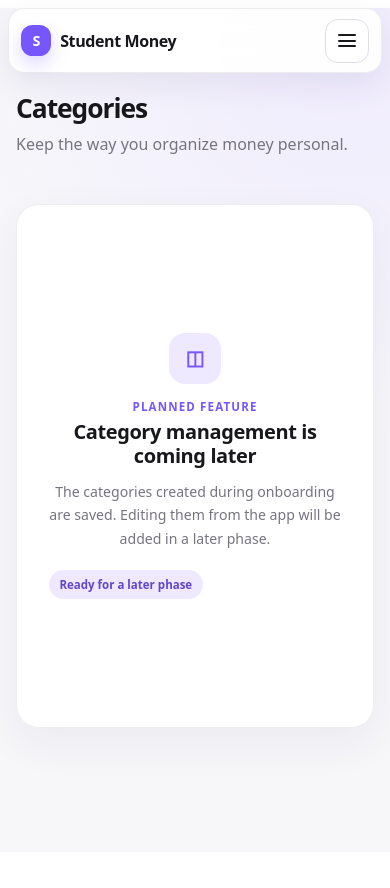
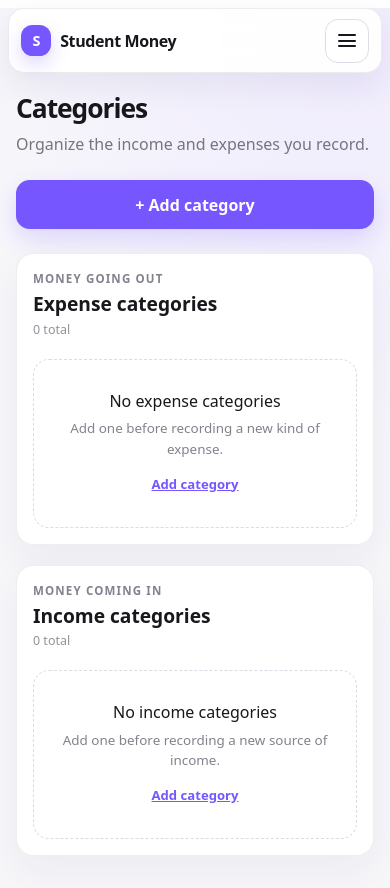
Before and after one commit to DragonsGames/student-money-app, a Flask app: page /categories in a window 390 px wide. Before the commit the page ends 752 px from the top, so only its background shows below. Run offline with Flask 3, Linux system fonts and the light colour scheme; a user stored in the database is signed in; tables that the repository leaves empty hold one stand-in row (values such as "Sample post").

Commit message:
Add category management

```diff
--- a/app.py
+++ b/app.py
@@ -35,6 +35,7 @@ def create_app():
     # Import blueprints here to avoid circular imports
     from routes.application import application_bp
     from routes.auth import auth_bp
+    from routes.categories import categories_bp
     from routes.dashboard import dashboard_bp
     from routes.onboarding import onboarding_bp
     from routes.public import public_bp
@@ -46,6 +47,7 @@ def create_app():
     app.register_blueprint(dashboard_bp)
     app.register_blueprint(application_bp)
     app.register_blueprint(transactions_bp)
+    app.register_blueprint(categories_bp)
 
     return app
 
--- a/forms.py
+++ b/forms.py
@@ -26,6 +26,7 @@ from wtforms.validators import (
     Length,
     NumberRange,
     Optional,
+    Regexp,
     ValidationError,
 )
 
@@ -185,7 +186,7 @@ class OnboardingBalanceForm(FlaskForm):
         ]
     )
     submit = SubmitField("Continue")
-class CategoryForm(Form):
+class OnboardingCategoryForm(Form):
     name = StringField(
         "Category name",
         validators=[DataRequired(), Length(max=100)]
@@ -208,11 +209,57 @@ class CategoryForm(Form):
 
 class OnboardingCategoriesForm(FlaskForm):
     categories = FieldList(
-        FormField(CategoryForm),
+        FormField(OnboardingCategoryForm),
         min_entries=1
     )
 
     submit = SubmitField("Finish setup")
+
+
+# AI assistance: OpenAI Codex helped draft the category-management form and
+# safe color validation; reviewed and adapted by the project author.
+class CategoryForm(FlaskForm):
+    name = StringField(
+        "Category name",
+        validators=[
+            DataRequired(message="Enter a category name."),
+            Length(max=100),
+        ]
+    )
+
+    category_type = SelectField(
+        "Category type",
+        choices=[
+            ("expense", "Expense"),
+            ("income", "Income"),
+        ],
+        validators=[DataRequired()]
+    )
+
+    icon = StringField(
+        "Icon",
+        validators=[Optional(), Length(max=50)]
+    )
+
+    color = StringField(
+        "Color",
+        validators=[
+            Optional(),
+            Length(max=20),
+            Regexp(
+                r"\A#[0-9A-Fa-f]{6}\Z",
+                message="Use a six-digit hex color such as #7657ff."
+            ),
+        ]
+    )
+
+    submit = SubmitField("Save category")
+
+
+class DeleteCategoryForm(FlaskForm):
+    submit = SubmitField("Delete category")
+
+
 class LogoutForm(FlaskForm):
     submit = SubmitField("Log out")
 
--- a/routes/application.py
+++ b/routes/application.py
@@ -29,16 +29,6 @@ PLACEHOLDER_PAGES = {
             "This space will support savings plans in a future phase."
         ),
         "symbol": "◇",
-    },
-    "categories": {
-        "title": "Categories",
-        "subtitle": "Keep the way you organize money personal.",
-        "empty_title": "Category management is coming later",
-        "description": (
-            "The categories created during onboarding are saved. Editing "
-            "them from the app will be added in a later phase."
-        ),
-        "symbol": "◫",
     },
     "history": {
         "title": "History",
--- /dev/null
+++ b/routes/categories.py
@@ -0,0 +1,220 @@
+import re
+
+from flask import Blueprint, abort, flash, redirect, render_template, url_for
+from flask_login import current_user, login_required
+from sqlalchemy import exists
+
+from extensions import db
+from forms import CategoryForm, DeleteCategoryForm, LogoutForm
+from models import Category, Transaction
+from routes.guards import onboarding_complete_required
+
+
+categories_bp = Blueprint("categories", __name__)
+HEX_COLOR_PATTERN = re.compile(r"\A#[0-9A-Fa-f]{6}\Z")
+
+
+def _owned_category(category_id):
+    statement = db.select(Category).where(
+        Category.id == category_id,
+        Category.user_id == current_user.id,
+    )
+    return db.session.execute(statement).scalar_one_or_none()
+
+
+def _duplicate_category(name, category_type, excluded_id=None):
+    statement = db.select(Category).where(
+        Category.user_id == current_user.id,
+        Category.name == name,
+        Category.category_type == category_type,
+    )
+
+    if excluded_id is not None:
+        statement = statement.where(Category.id != excluded_id)
+
+    statement = statement.limit(1)
+    return db.session.execute(statement).scalar_one_or_none()
+
+
+def _category_is_used(category_id):
+    statement = db.select(
+        exists().where(Transaction.category_id == category_id)
+    )
+    return db.session.execute(statement).scalar_one()
+
+
+def _clean_optional(value):
+    value = (value or "").strip()
+    return value or None
+
+
+def _display_color(category):
+    if category.color and HEX_COLOR_PATTERN.fullmatch(category.color):
+        return category.color
+
+    if category.category_type == "expense":
+        return "#a34b57"
+
+    return "#287956"
+
+
+def _render_category_form(form, mode, category=None):
+    return render_template(
+        "category_form.html",
+        form=form,
+        mode=mode,
+        category=category,
+        logout_form=LogoutForm(),
+    )
+
+
+# AI assistance: OpenAI Codex helped draft this category CRUD flow, duplicate
+# checks, and ownership/delete protection; reviewed and adapted by the author.
+@categories_bp.route("/categories")
+@login_required
+@onboarding_complete_required
+def categories():
+    category_statement = (
+        db.select(Category)
+        .where(Category.user_id == current_user.id)
+        .order_by(Category.name)
+    )
+    user_categories = db.session.execute(
+        category_statement
+    ).scalars().all()
+
+    used_statement = (
+        db.select(Transaction.category_id)
+        .join(Category, Transaction.category_id == Category.id)
+        .where(Category.user_id == current_user.id)
+        .distinct()
+    )
+    used_category_ids = set(
+        db.session.execute(used_statement).scalars().all()
+    )
+
+    return render_template(
+        "categories.html",
+        expense_categories=[
+            category
+            for category in user_categories
+            if category.category_type == "expense"
+        ],
+        income_categories=[
+            category
+            for category in user_categories
+            if category.category_type == "income"
+        ],
+        used_category_ids=used_category_ids,
+        category_colors={
+            category.id: _display_color(category)
+            for category in user_categories
+        },
+        delete_form=DeleteCategoryForm(),
+        logout_form=LogoutForm(),
+    )
+
+
+@categories_bp.route("/categories/add", methods=["GET", "POST"])
+@login_required
+@onboarding_complete_required
+def add_category():
+    form = CategoryForm()
+    form.submit.label.text = "Add category"
+
+    if form.validate_on_submit():
+        name = form.name.data.strip()
+
+        if _duplicate_category(name, form.category_type.data):
+            form.name.errors.append(
+                "You already have a category with this name and type."
+            )
+            flash("That category already exists.", "danger")
+        else:
+            category = Category(
+                user_id=current_user.id,
+                name=name,
+                category_type=form.category_type.data,
+                icon=_clean_optional(form.icon.data),
+                color=_clean_optional(form.color.data),
+                is_default=False,
+            )
+            db.session.add(category)
+            db.session.commit()
+
+            flash("Category added successfully.", "success")
+            return redirect(url_for("categories.categories"))
+
+    return _render_category_form(form, "add")
+
+
+@categories_bp.route(
+    "/categories/<int:category_id>/edit",
+    methods=["GET", "POST"]
+)
+@login_required
+@onboarding_complete_required
+def edit_category(category_id):
+    category = _owned_category(category_id)
+
+    if category is None:
+        abort(404)
+
+    form = CategoryForm(obj=category)
+    form.submit.label.text = "Save changes"
+
+    if form.validate_on_submit():
+        name = form.name.data.strip()
+
+        if _duplicate_category(
+            name,
+            form.category_type.data,
+            excluded_id=category.id
+        ):
+            form.name.errors.append(
+                "You already have a category with this name and type."
+            )
+            flash("That category already exists.", "danger")
+        else:
+            category.name = name
+            category.category_type = form.category_type.data
+            category.icon = _clean_optional(form.icon.data)
+            category.color = _clean_optional(form.color.data)
+            db.session.commit()
+
+            flash("Category updated successfully.", "success")
+            return redirect(url_for("categories.categories"))
+
+    return _render_category_form(form, "edit", category)
+
+
+@categories_bp.route(
+    "/categories/<int:category_id>/delete",
+    methods=["POST"]
+)
+@login_required
+@onboarding_complete_required
+def delete_category(category_id):
+    form = DeleteCategoryForm()
+
+    if not form.validate_on_submit():
+        abort(400)
+
+    category = _owned_category(category_id)
+
+    if category is None:
+        abort(404)
+
+    if _category_is_used(category.id):
+        flash(
+            "This category cannot be deleted because it is used by "
+            "existing transactions.",
+            "danger"
+        )
+        return redirect(url_for("categories.categories"))
+
+    db.session.delete(category)
+    db.session.commit()
+    flash("Category deleted successfully.", "success")
+
+    return redirect(url_for("categories.categories"))
--- a/static/styles.css
+++ b/static/styles.css
@@ -1863,3 +1863,257 @@ body {
         align-items: stretch;
     }
 }
+
+/* Category management
+   AI assistance: OpenAI Codex helped refine the responsive category-management
+   styling; reviewed and adapted by the project author. */
+
+.category-management-sections {
+    display: grid;
+    gap: 1.25rem;
+}
+
+.category-section,
+.category-management-form-card {
+    padding: clamp(1.2rem, 3vw, 1.75rem);
+    border: 1px solid rgba(23, 23, 28, 0.07);
+    border-radius: 1.35rem;
+    background: rgba(255, 255, 255, 0.95);
+    box-shadow: 0 16px 44px rgba(40, 32, 77, 0.055);
+}
+
+.category-section-heading {
+    display: flex;
+    align-items: flex-end;
+    justify-content: space-between;
+    gap: 1rem;
+    margin-bottom: 1.2rem;
+}
+
+.category-section-heading h2 {
+    margin: 0;
+    font-size: 1.2rem;
+    font-weight: 750;
+}
+
+.category-section-heading > span {
+    color: #94919b;
+    font-size: 0.78rem;
+}
+
+.category-grid {
+    display: grid;
+    grid-template-columns: repeat(2, minmax(0, 1fr));
+    gap: 0.85rem;
+}
+
+.category-card {
+    display: grid;
+    grid-template-columns: minmax(0, 1fr) auto;
+    gap: 1rem;
+    align-items: center;
+    min-width: 0;
+    padding: 1rem;
+    border: 1px solid #ebe9ef;
+    border-top: 3px solid var(--category-accent);
+    border-radius: 1rem;
+    background: #fdfcff;
+}
+
+.category-card-identity {
+    display: flex;
+    min-width: 0;
+    align-items: center;
+    gap: 0.8rem;
+}
+
+.category-card-icon {
+    display: inline-flex;
+    width: 2.8rem;
+    height: 2.8rem;
+    flex: 0 0 auto;
+    align-items: center;
+    justify-content: center;
+    border-radius: 0.85rem;
+    color: #5542a7;
+    background: var(--soft-purple);
+    font-size: 1.25rem;
+}
+
+.category-card-copy {
+    min-width: 0;
+}
+
+.category-card-title {
+    display: flex;
+    min-width: 0;
+    align-items: center;
+    gap: 0.5rem;
+}
+
+.category-card-title h3 {
+    overflow: hidden;
+    margin: 0;
+    font-size: 0.95rem;
+    font-weight: 750;
+    text-overflow: ellipsis;
+    white-space: nowrap;
+}
+
+.category-default-badge {
+    flex: 0 0 auto;
+    padding: 0.2rem 0.45rem;
+    border-radius: 999px;
+    color: #654bca;
+    background: var(--soft-purple);
+    font-size: 0.62rem;
+    font-weight: 750;
+}
+
+.category-type-label {
+    color: #8a8791;
+    font-size: 0.74rem;
+}
+
+.category-color-swatch {
+    width: 1rem;
+    height: 1rem;
+    border: 2px solid white;
+    border-radius: 50%;
+    background: var(--category-accent);
+    box-shadow: 0 0 0 1px #dedbe5;
+}
+
+.category-card-actions {
+    display: flex;
+    grid-column: 1 / 3;
+    align-items: center;
+    justify-content: flex-end;
+    gap: 0.35rem;
+    padding-top: 0.75rem;
+    border-top: 1px solid #eeecf1;
+}
+
+.category-card-actions form {
+    margin: 0;
+}
+
+.category-edit-link,
+.category-delete-button {
+    display: inline-flex;
+    min-height: 2.2rem;
+    align-items: center;
+    justify-content: center;
+    padding: 0.4rem 0.65rem;
+    border: 0;
+    border-radius: 0.65rem;
+    background: transparent;
+    font-size: 0.76rem;
+    font-weight: 700;
+    text-decoration: none;
+}
+
+.category-edit-link {
+    color: #6247cd;
+}
+
+.category-edit-link:hover,
+.category-edit-link:focus-visible {
+    color: #5135bd;
+    background: var(--soft-purple);
+}
+
+.category-delete-button {
+    color: #9d4450;
+}
+
+.category-delete-button:hover,
+.category-delete-button:focus-visible {
+    color: #812f3a;
+    background: #fff0f1;
+}
+
+.category-delete-button:disabled {
+    color: #aaa7b0;
+    cursor: not-allowed;
+}
+
+.category-empty-state {
+    padding: 2rem 1rem;
+    border: 1px dashed #ddd9e5;
+    border-radius: 1rem;
+    color: #85818d;
+    text-align: center;
+}
+
+.category-empty-state h3 {
+    margin: 0;
+    color: var(--text-dark);
+    font-size: 1rem;
+}
+
+.category-empty-state p {
+    margin: 0.45rem 0 0.75rem;
+    font-size: 0.84rem;
+}
+
+.category-empty-state a {
+    color: var(--purple);
+    font-size: 0.82rem;
+    font-weight: 700;
+}
+
+.category-management-form-card {
+    max-width: 850px;
+    margin-right: auto;
+    margin-left: auto;
+}
+
+.category-management-form-grid {
+    display: grid;
+    grid-template-columns: repeat(2, minmax(0, 1fr));
+    gap: 0 1rem;
+}
+
+.category-management-icon-input {
+    font-size: 1.25rem;
+}
+
+.category-management-form-actions {
+    margin-top: 0.5rem;
+}
+
+@media (max-width: 767.98px) {
+    .category-grid,
+    .category-management-form-grid {
+        grid-template-columns: 1fr;
+    }
+}
+
+@media (max-width: 575.98px) {
+    .category-section,
+    .category-management-form-card {
+        padding: 1rem;
+        border-radius: 1.1rem;
+    }
+
+    .category-section-heading {
+        align-items: flex-start;
+        flex-direction: column;
+        gap: 0.35rem;
+    }
+
+    .category-card-title {
+        align-items: flex-start;
+        flex-direction: column;
+        gap: 0.25rem;
+    }
+
+    .category-card-actions {
+        justify-content: flex-start;
+    }
+
+    .category-management-form-actions {
+        align-items: stretch;
+    }
+}
--- a/templates/app_base.html
+++ b/templates/app_base.html
@@ -35,7 +35,7 @@
         "key": "categories",
         "label": "Categories",
         "symbol": "◫",
-        "href": url_for("application.placeholder", page_key="categories")
+        "href": url_for("categories.categories")
     },
     {
         "key": "history",
--- /dev/null
+++ b/templates/categories.html
@@ -0,0 +1,70 @@
+{% extends "app_base.html" %}
+{% set active_page = "categories" %}
+
+{% block title %}Categories | Student Money{% endblock %}
+{% block app_page_title %}Categories{% endblock %}
+{% block app_page_subtitle %}
+Organize the income and expenses you record.
+{% endblock %}
+
+{% block app_header_actions %}
+<a class="btn app-primary-button" href="{{ url_for('categories.add_category') }}">
+    <span aria-hidden="true">+</span> Add category
+</a>
+{% endblock %}
+
+{% block app_content %}
+
+<!-- AI assistance: OpenAI Codex helped draft this category-management UI;
+reviewed and adapted by the project author. -->
+<div class="category-management-sections">
+    <section class="category-section" aria-labelledby="expense-categories-title">
+        <div class="category-section-heading">
+            <div>
+                <p class="dashboard-eyebrow">Money going out</p>
+                <h2 id="expense-categories-title">Expense categories</h2>
+            </div>
+            <span>{{ expense_categories|length }} total</span>
+        </div>
+
+        {% if expense_categories %}
+            <div class="category-grid">
+                {% for category in expense_categories %}
+                    {% include "_category_card.html" %}
+                {% endfor %}
+            </div>
+        {% else %}
+            <div class="category-empty-state">
+                <h3>No expense categories</h3>
+                <p>Add one before recording a new kind of expense.</p>
+                <a href="{{ url_for('categories.add_category') }}">Add category</a>
+            </div>
+        {% endif %}
+    </section>
+
+    <section class="category-section" aria-labelledby="income-categories-title">
+        <div class="category-section-heading">
+            <div>
+                <p class="dashboard-eyebrow">Money coming in</p>
+                <h2 id="income-categories-title">Income categories</h2>
+            </div>
+            <span>{{ income_categories|length }} total</span>
+        </div>
+
+        {% if income_categories %}
+            <div class="category-grid">
+                {% for category in income_categories %}
+                    {% include "_category_card.html" %}
+                {% endfor %}
+            </div>
+        {% else %}
+            <div class="category-empty-state">
+                <h3>No income categories</h3>
+                <p>Add one before recording a new source of income.</p>
+                <a href="{{ url_for('categories.add_category') }}">Add category</a>
+            </div>
+        {% endif %}
+    </section>
+</div>
+
+{% endblock %}
```
Also changed, not shown: templates/_category_card.html (added, +56 -0 lines), templates/category_form.html (added, +84 -0 lines).
